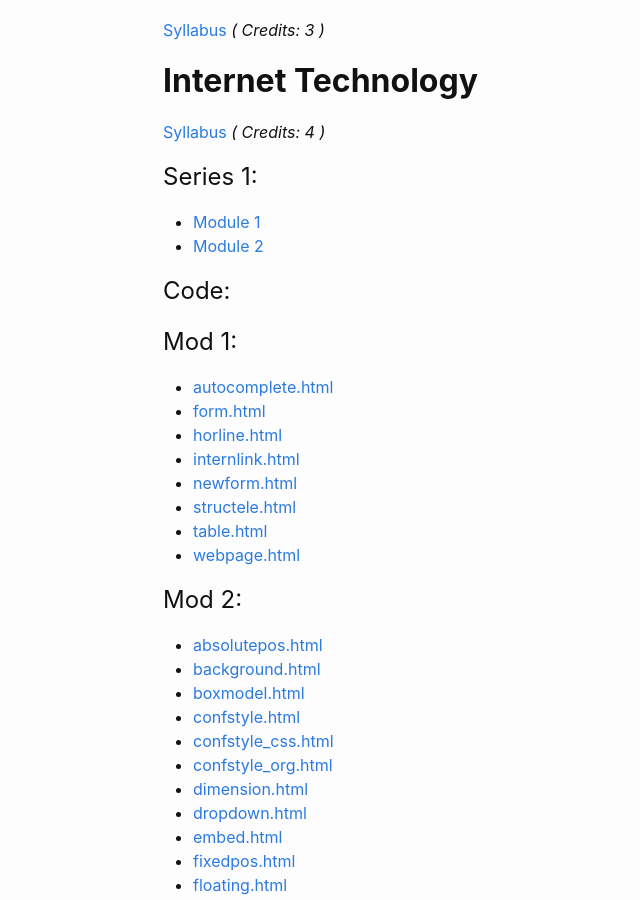
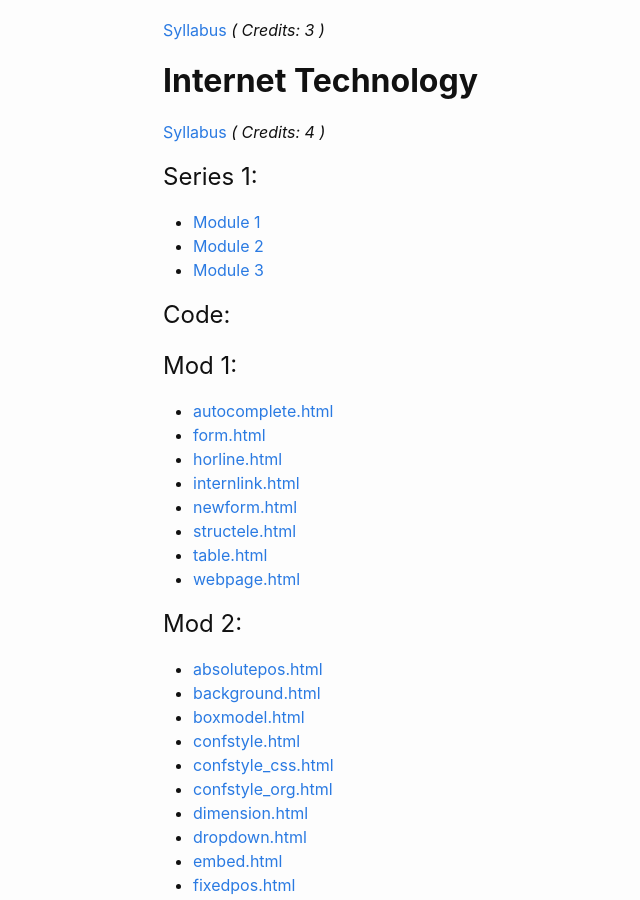
Before and after one commit to IT-GECBH/2020, a Jekyll site: the page built from resources_s6.md, in a window 1280 px wide and 900 px high, scrolled down 977 px. Shown: the whole window, without its empty margins (107-747 px from the left). Built offline with Jekyll 4.4.1, drawn with Linux system fonts in a browser that asks for light colours.

Commit message:
Update resources_s6.md

```diff
--- a/resources_s6.md
+++ b/resources_s6.md
@@ -36,6 +36,7 @@ permalink: /resources-s6/
 # Series 1:
 * [Module 1][it-mod-1]
 * [Module 2][it-mod-2]
+* [Module 3][it-mod-3]
 
 # Code:
 # Mod 1:
@@ -78,6 +79,7 @@ permalink: /resources-s6/
 [it-syll]: /resources/IT/IT302_Internet_technology.pdf
 [it-mod-1]: /resources/IT/Module_I.pptx
 [it-mod-2]: /resources/IT/Module_II.pptx
+[it-mod-3]: /resources/IT/Module_III.pptx
 
 [cd-syll]: /resources/CD/CS304_Compiler_Design.pdf
 
```
